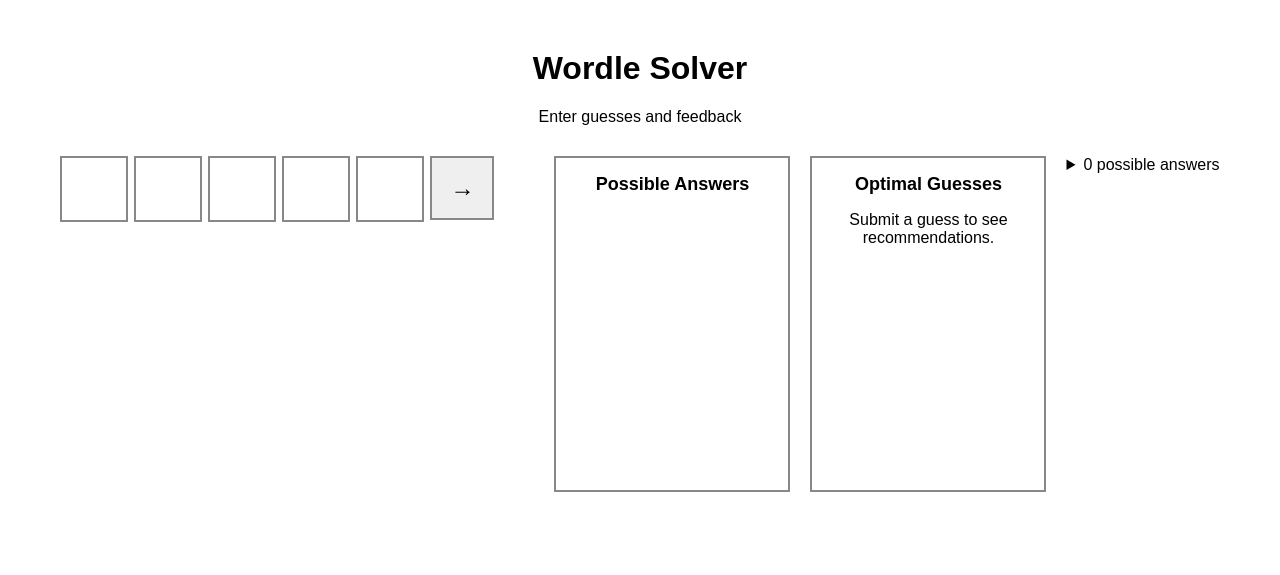
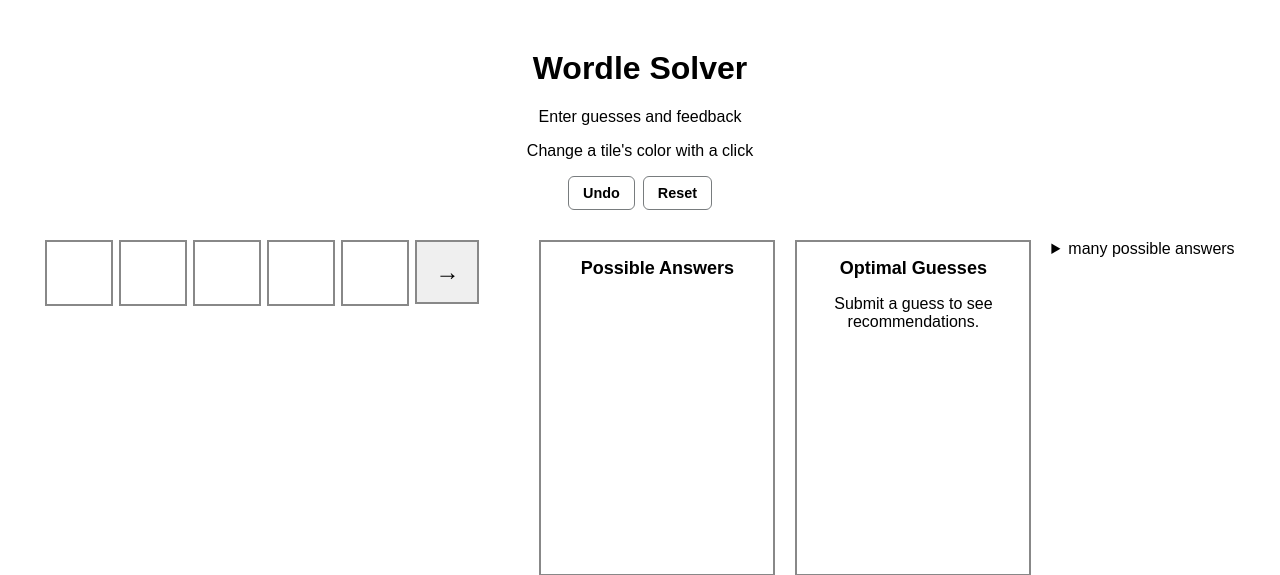
Before and after one commit to moonearz/wordle-solver, a Flask app: template web/templates/index.html in a window 1280 px wide. Shown: the top 575 px of the page. Run offline with Flask 3, Linux system fonts and the light colour scheme; the template is opened without the code that fills it, so the values that code supplies are empty.

Commit message:
undo and reset buttons

```diff
--- a/web/static/script.js
+++ b/web/static/script.js
@@ -26,8 +26,50 @@ function renderGuesses(data) {
     });
 }
 
+function renderRemainingAnswers(data) {
+	const remainingSummary = document.querySelector("#remaining-summary");
+	if (data.using_fallback) {
+		remainingSummary.textContent = `${data.remaining_answers.length} matches from full word list`;
+	}
+	else {
+		remainingSummary.textContent = `${data.remaining_answers.length} possible answers`;
+	}
+	const remainingAnswerList = document.querySelector(
+		"#remaining-answer-list"
+	);
+	remainingAnswerList.innerHTML = "";
+
+	data.remaining_answers.forEach((word) => {
+		const item = document.createElement("p");
+		item.textContent = word.toUpperCase();
+		remainingAnswerList.appendChild(item);
+	});
+}
+
+function renderSolverData(data){
+	renderGuesses(data);
+	renderRemainingAnswers(data);
+
+	const fallbackBanner = document.querySelector("#fallback-banner");
+	fallbackBanner.hidden = !data.using_fallback;
+}
+
 renderGuesses(initialData)
 setupTiles(tiles);
+
+async function getSolverData() {
+	const response = await fetch("/guess", {
+		method: "POST",
+		headers: {
+			"Content-Type": "application/json",
+		},
+		body: JSON.stringify({
+			history: guessHistory,
+		}),
+	});
+
+	return response.json();
+}
 
 function createGuessRow() {
 	const row = document.createElement("div");
@@ -48,6 +90,12 @@ function createGuessRow() {
 	return row;
 }
 
+function clearTile(tile) {
+	tile.value = "";
+	tile.classList.remove(...states);
+	delete tile.dataset.state;
+}
+
 function setupTiles(tiles) {
 	tiles.forEach((tile, index) => {
 		tile.addEventListener("input", () => {
@@ -59,12 +107,17 @@ function setupTiles(tiles) {
 		});
 
 		tile.addEventListener("keydown", (event) => {
-			if (
-				event.key === "Backspace" &&
-				tile.value === "" &&
-				index > 0
-			) {
-				tiles[index - 1].focus();
+			if (event.key === "Backspace") {
+				event.preventDefault();
+
+				if (tile.value) {
+					clearTile(tile);
+				} else if (index > 0) {
+					const previousTile = tiles[index - 1];
+
+					clearTile(previousTile);
+					previousTile.focus();
+				}
 			}
 		});
 
@@ -112,44 +165,14 @@ submitButton.addEventListener("click", async () => {
 		return;
 	}
 
+	message.textContent = "";
 	guessHistory.push({
 		guess: guess,
 		feedback: feedback,
 	});
 
-	const response = await fetch("/guess", {
-		method: "POST",
-		headers: {
-			"Content-Type": "application/json",
-		},
-		body: JSON.stringify({
-			history: guessHistory,
-		}),
-	});
-
-	const data = await response.json();
-	renderGuesses(data)
-
-	const remainingSummary = document.querySelector("#remaining-summary");
-
-	if (data.using_fallback) {
-		remainingSummary.textContent =
-			`${data.remaining_answers.length} matches from full word list`;
-	} else {
-		remainingSummary.textContent =
-			`${data.remaining_answers.length} possible answers`;
-	}
-	const remainingAnswerList = document.querySelector(
-		"#remaining-answer-list"
-	);
-	remainingAnswerList.innerHTML = "";
-
-	data.remaining_answers.forEach((word) => {
-		const item = document.createElement("p");
-		item.textContent = word.toUpperCase();
-		remainingAnswerList.appendChild(item);
-	});
-	console.log("Server response:", data);
+	const data = await getSolverData();
+	renderSolverData(data)
 
 	tiles.forEach((tile) => {
 		tile.disabled = true;
@@ -164,3 +187,52 @@ submitButton.addEventListener("click", async () => {
 
 	newRow.querySelector(".tile").focus();
 });
+
+const resetButton = document.querySelector("#reset-game");
+
+resetButton.addEventListener("click", () => {
+	window.location.reload();
+});
+
+const undoButton = document.querySelector("#undo-guess");
+
+undoButton.addEventListener("click", async () => {
+	if (guessHistory.length === 0) {
+		return;
+	}
+
+	guessHistory.pop();
+
+	const emptyRow = board.lastElementChild;
+	emptyRow.remove();
+
+	const previousRow = board.lastElementChild;
+	const previousTiles = previousRow.querySelectorAll(".tile");
+
+	previousTiles.forEach((tile) => {
+		tile.disabled = false;
+	});
+
+	previousTiles[previousTiles.length - 1].focus();
+	previousRow.appendChild(submitButton);
+
+	message.textContent = "";
+
+	if (guessHistory.length === 0) {
+		renderGuesses(initialData);
+
+		const remainingAnswerList = document.querySelector(
+			"#remaining-answer-list"
+		);
+		remainingAnswerList.innerHTML = "";
+
+		const remainingSummary = document.querySelector("#remaining-summary");
+		remainingSummary.textContent = "many possible answers";
+
+		const fallbackBanner = document.querySelector("#fallback-banner");
+		fallbackBanner.hidden = true;
+	} else {
+		const data = await getSolverData();
+		renderSolverData(data);
+	}
+});
--- a/web/static/style.css
+++ b/web/static/style.css
@@ -91,3 +91,53 @@ main {
     margin-top: 0;
     font-size: 18px;
 }
+
+#fallback-banner {
+	padding: 12px 16px;
+	margin-bottom: 20px;
+	border: 2px solid #b91c1c;
+	border-radius: 6px;
+	background-color: #fee2e2;
+	font-weight: 600;
+}
+
+#fallback-banner[hidden] {
+	display: none;
+}
+
+.instructions {
+	display: flex;
+	align-items: center;
+	justify-content: space-between;
+	gap: 24px;
+	margin-bottom: 20px;
+}
+
+.instructions p {
+	margin: 4px 0;
+}
+
+.controls button {
+	padding: 8px 14px;
+	border: 1px solid #787c7e;
+	border-radius: 6px;
+	background: transparent;
+	color: inherit;
+	font-size: 0.9rem;
+	font-weight: 600;
+	cursor: pointer;
+}
+
+.controls button:hover {
+	background: #e5e5e5;
+}
+
+.controls button:active {
+	transform: translateY(1px);
+}
+
+.controls {
+	display: flex;
+	gap: 8px;
+    justify-content: center;
+}
--- a/web/templates/index.html
+++ b/web/templates/index.html
@@ -11,7 +11,18 @@
 <body>
 	<main>
 		<h1>Wordle Solver</h1>
-		<p>Enter guesses and feedback</p>
+		<div>
+			<p>Enter guesses and feedback</p>
+			<p>Change a tile's color with a click</p>
+		</div>
+		<div id="fallback-banner" hidden>
+			No known Wordle answers match this feedback.
+			Showing matches from the full word list.
+		</div>
+		<div class="controls">
+			<button id="undo-guess" type="button">Undo</button>
+			<button id="reset-game" type="button">Reset</button>
+		</div>
 		<div class="solver-layout">
 			<div class="game-section">
 				<div id="guess-board">
@@ -47,7 +58,7 @@
 				</section>
 				<details id="remaining-answers">
 					<summary>
-						<span id="remaining-summary">0 possible answers</span>
+						<span id="remaining-summary">many possible answers</span>
 					</summary>
 
 					<div id="remaining-answer-list"></div>
```
Also changed, not shown: src/wordle_solver/data/wordles.json (+1 -1 lines), src/wordle_solver/data/initial_rankings_all.json, src/wordle_solver/data/initial_rankings_answers.json, src/wordle_solver/data/initial_rankings_non_answers.json.
